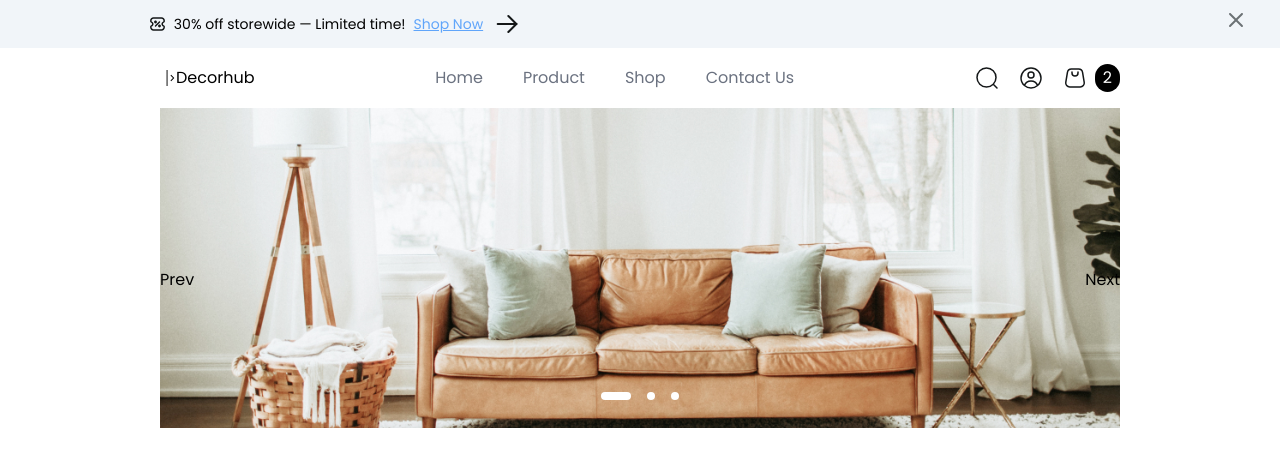
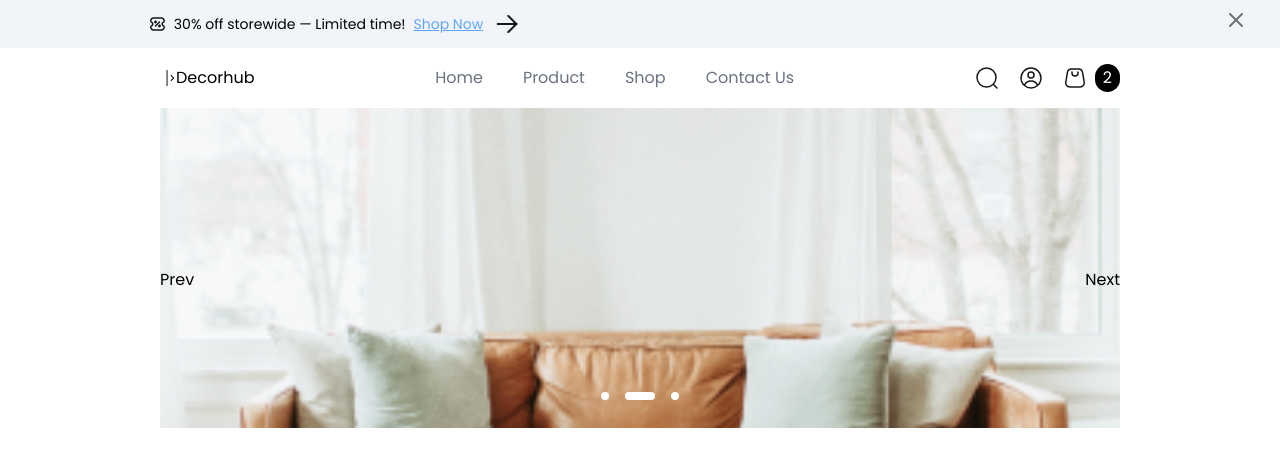
Before and after one commit to YourmixJNR/decorhub, a React (Create React App) app: page / in a window 1280 px wide. Shown: the top 466 px of the page. Built offline with nearby package versions, Linux system fonts and the light colour scheme; the HTML template or start-up script is replaced by a standard one.

Commit message:
implemented auto-slide

```diff
--- a/src/pages/Home.jsx
+++ b/src/pages/Home.jsx
@@ -1,4 +1,4 @@
-import React, { useState } from "react";
+import React, { useState, useEffect } from "react";
 import Header from "../components/layout/Header";
 import ImagePlaceholder1 from "../assets/images/ImagePlaceholder.jpg";
 import ImagePlaceholder2 from "../assets/images/Pasteimage.png";
@@ -19,6 +19,15 @@ const Home = () => {
       (prevIndex) => (prevIndex - 1 + images.length) % images.length
     );
   };
+
+  // Auto-slide functionality
+  useEffect(() => {
+    const intervalId = setInterval(() => {
+      setCurrentImageIndex((prevIndex) => (prevIndex + 1) % images.length);
+    }, 5000); // Change slide every 5000 milliseconds (5 seconds)
+
+    return () => clearInterval(intervalId); // Cleanup the interval on component unmount
+  }, [currentImageIndex, images.length]);
 
   return (
     <div>
```
